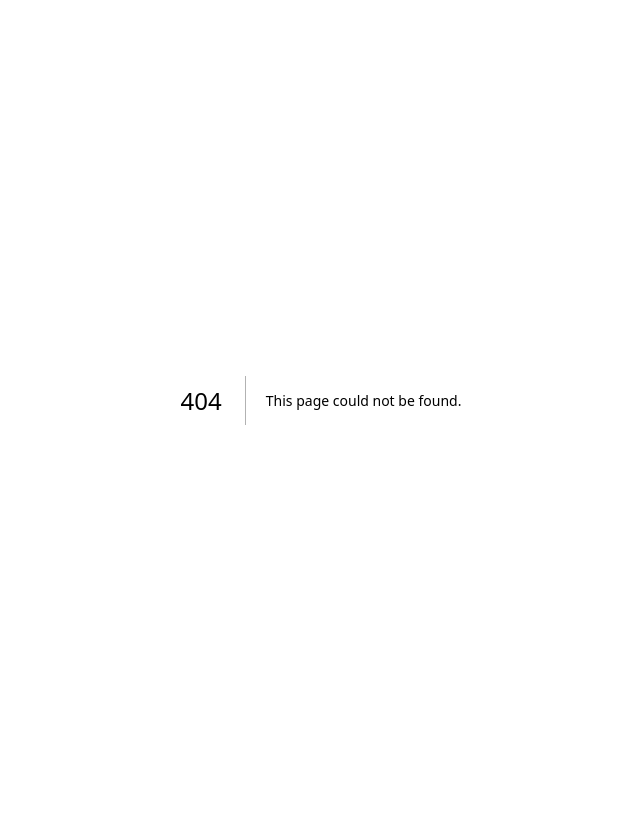
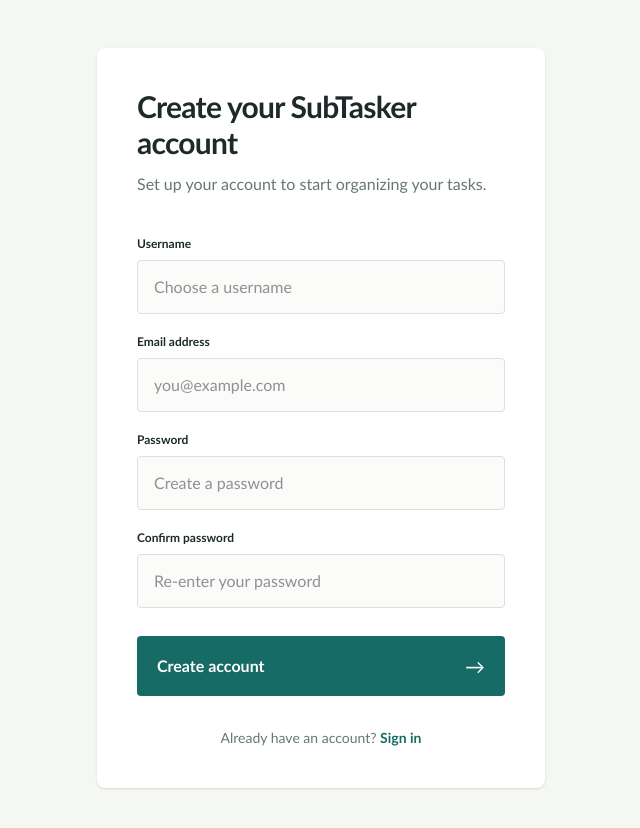
Before and after one commit to BradyBassett/SubTasker, a Next.js app in the folder SubTaskerFrontend/: page /auth/register in a window 1280 px wide. Before the commit this address had no page. Shown: the top 828 px of the page, without its empty margins (319-959 px from the left). Before the commit the page ends 800 px from the top, so only its background shows below. Built offline with nearby package versions, Linux system fonts and the light colour scheme.

Commit message:
feat: implement authentication pages with login and registration forms

```diff
--- /dev/null
+++ b/SubTaskerFrontend/src/app/auth/page.tsx
@@ -0,0 +1,62 @@
+export default function AuthPage() {
+  return (
+    <main className="flex min-h-screen items-center justify-center bg-[#f5f7f2] px-4 py-8 text-[#1e2a2a] sm:px-6 sm:py-12">
+      <section className="w-full max-w-md rounded-lg bg-white p-6 shadow-sm sm:p-10" aria-labelledby="login-heading">
+        <div>
+          <div>
+            <h1 id="login-heading" className="text-2xl font-semibold tracking-tight sm:text-3xl">
+              Sign in to SubTasker
+            </h1>
+            <p className="mt-3 text-[#687776]">Enter your account details to continue.</p>
+          </div>
+
+          <form className="mt-8 grid gap-6 sm:mt-12">
+            <div className="grid gap-2">
+              <label className="text-xs font-bold" htmlFor="email">Email address</label>
+              <input
+                className="w-full rounded border border-[#d9e1dc] bg-[#fbfcfa] px-4 py-3.5 outline-none transition focus:border-[#166b67] focus:ring-4 focus:ring-[#166b67]/15"
+                id="email"
+                name="email"
+                type="email"
+                autoComplete="email"
+                placeholder="you@example.com"
+                required
+              />
+            </div>
+
+            <div className="grid gap-2">
+              <div className="flex items-center justify-between gap-4">
+                <label className="text-xs font-bold" htmlFor="password">Password</label>
+                <a className="text-xs font-bold text-[#166b67] hover:underline" href="#forgot-password">
+                  Forgot password?
+                </a>
+              </div>
+              <input
+                className="w-full rounded border border-[#d9e1dc] bg-[#fbfcfa] px-4 py-3.5 outline-none transition focus:border-[#166b67] focus:ring-4 focus:ring-[#166b67]/15"
+                id="password"
+                name="password"
+                type="password"
+                autoComplete="current-password"
+                placeholder="Enter your password"
+                minLength={6}
+                required
+              />
+            </div>
+
+            <button className="flex items-center justify-between rounded bg-[#166b67] px-5 py-4 font-bold text-white transition hover:-translate-y-px hover:bg-[#0f504d]" type="submit">
+              <span>Log in</span>
+              <span aria-hidden="true" className="text-xl font-normal">&rarr;</span>
+            </button>
+          </form>
+
+          <div className="mt-8 flex flex-wrap justify-center gap-x-1 gap-y-0.5 text-center text-sm text-[#687776]">
+            <span>New to SubTasker?</span>
+            <a className="font-bold text-[#166b67] hover:underline" href="/auth/register">
+              Create new user
+            </a>
+          </div>
+        </div>
+      </section>
+    </main>
+  );
+}
--- /dev/null
+++ b/SubTaskerFrontend/src/app/auth/register/page.tsx
@@ -0,0 +1,79 @@
+export default function RegisterPage() {
+  return (
+    <main className="flex min-h-screen items-center justify-center bg-[#f5f7f2] px-4 py-8 text-[#1e2a2a] sm:px-6 sm:py-12">
+      <section className="w-full max-w-md rounded-lg bg-white p-6 shadow-sm sm:p-10" aria-labelledby="register-heading">
+        <div>
+          <h1 id="register-heading" className="text-2xl font-semibold tracking-tight sm:text-3xl">
+            Create your SubTasker account
+          </h1>
+          <p className="mt-3 text-[#687776]">Set up your account to start organizing your tasks.</p>
+        </div>
+
+        <form className="mt-10 grid gap-5">
+          <div className="grid gap-2">
+            <label className="text-xs font-bold" htmlFor="username">Username</label>
+            <input
+              className="w-full rounded border border-[#d9e1dc] bg-[#fbfcfa] px-4 py-3.5 outline-none transition focus:border-[#166b67] focus:ring-4 focus:ring-[#166b67]/15"
+              id="username"
+              name="username"
+              type="text"
+              autoComplete="username"
+              placeholder="Choose a username"
+              required
+            />
+          </div>
+
+          <div className="grid gap-2">
+            <label className="text-xs font-bold" htmlFor="email">Email address</label>
+            <input
+              className="w-full rounded border border-[#d9e1dc] bg-[#fbfcfa] px-4 py-3.5 outline-none transition focus:border-[#166b67] focus:ring-4 focus:ring-[#166b67]/15"
+              id="email"
+              name="email"
+              type="email"
+              autoComplete="email"
+              placeholder="you@example.com"
+              required
+            />
+          </div>
+
+          <div className="grid gap-2">
+            <label className="text-xs font-bold" htmlFor="password">Password</label>
+            <input
+              className="w-full rounded border border-[#d9e1dc] bg-[#fbfcfa] px-4 py-3.5 outline-none transition focus:border-[#166b67] focus:ring-4 focus:ring-[#166b67]/15"
+              id="password"
+              name="password"
+              type="password"
+              autoComplete="new-password"
+              placeholder="Create a password"
+              minLength={6}
+              required
+            />
+          </div>
+
+          <div className="grid gap-2">
+            <label className="text-xs font-bold" htmlFor="confirm-password">Confirm password</label>
+            <input
+              className="w-full rounded border border-[#d9e1dc] bg-[#fbfcfa] px-4 py-3.5 outline-none transition focus:border-[#166b67] focus:ring-4 focus:ring-[#166b67]/15"
+              id="confirm-password"
+              name="confirmPassword"
+              type="password"
+              autoComplete="new-password"
+              placeholder="Re-enter your password"
+              minLength={6}
+              required
+            />
+          </div>
+
+          <button className="mt-2 flex items-center justify-between rounded bg-[#166b67] px-5 py-4 font-bold text-white transition hover:-translate-y-px hover:bg-[#0f504d]" type="submit">
+            <span>Create account</span>
+            <span aria-hidden="true" className="text-xl font-normal">&rarr;</span>
+          </button>
+        </form>
+
+        <p className="mt-8 text-center text-sm text-[#687776]">
+          Already have an account? <a className="font-bold text-[#166b67] hover:underline" href="/auth">Sign in</a>
+        </p>
+      </section>
+    </main>
+  );
+}
--- a/SubTaskerFrontend/src/app/page.tsx
+++ b/SubTaskerFrontend/src/app/page.tsx
@@ -1,69 +1,5 @@
-import Image from "next/image";
+import { redirect } from "next/navigation";
 
 export default function Home() {
-  return (
-    <div className="flex flex-col flex-1 items-center justify-center bg-zinc-50 font-sans dark:bg-black">
-      <main className="flex flex-1 w-full max-w-3xl flex-col items-center justify-between py-32 px-16 bg-white dark:bg-black sm:items-start">
-        <Image
-          className="dark:invert h-5 w-[100px]"
-          src="/next.svg"
-          alt="Next.js logo"
-          width={100}
-          height={20}
-          priority
-        />
-        <div className="flex flex-col items-center gap-6 text-center sm:items-start sm:text-left">
-          <h1 className="max-w-xs text-3xl font-semibold leading-10 tracking-tight text-black dark:text-zinc-50">
-            To get started, edit the{" "}
-            <code className="rounded bg-black/[.06] px-1.5 py-0.5 font-mono text-[0.9em] dark:bg-white/[.08]">
-              page.tsx
-            </code>{" "}
-            file.
-          </h1>
-          <p className="max-w-md text-lg leading-8 text-zinc-600 dark:text-zinc-400">
-            Looking for a starting point or more instructions? Head over to{" "}
-            <a
-              href="https://vercel.com/templates?framework=next.js&utm_source=create-next-app&utm_medium=appdir-template-tw&utm_campaign=create-next-app"
-              className="font-medium text-zinc-950 dark:text-zinc-50"
-            >
-              Templates
-            </a>{" "}
-            or the{" "}
-            <a
-              href="https://nextjs.org/learn?utm_source=create-next-app&utm_medium=appdir-template-tw&utm_campaign=create-next-app"
-              className="font-medium text-zinc-950 dark:text-zinc-50"
-            >
-              Learning
-            </a>{" "}
-            center.
-          </p>
-        </div>
-        <div className="flex flex-col gap-4 text-base font-medium sm:flex-row">
-          <a
-            className="flex h-12 w-full items-center justify-center gap-2 rounded-full bg-foreground px-5 text-background transition-colors hover:bg-[#383838] dark:hover:bg-[#ccc] md:w-[158px]"
-            href="https://vercel.com/new?utm_source=create-next-app&utm_medium=appdir-template-tw&utm_campaign=create-next-app"
-            target="_blank"
-            rel="noopener noreferrer"
-          >
-            <Image
-              className="dark:invert h-[14px] w-4"
-              src="/vercel.svg"
-              alt="Vercel logomark"
-              width={16}
-              height={14}
-            />
-            Deploy Now
-          </a>
-          <a
-            className="flex h-12 w-full items-center justify-center rounded-full border border-solid border-black/[.08] px-5 transition-colors hover:border-transparent hover:bg-black/[.04] dark:border-white/[.145] dark:hover:bg-[#1a1a1a] md:w-[158px]"
-            href="https://nextjs.org/docs?utm_source=create-next-app&utm_medium=appdir-template-tw&utm_campaign=create-next-app"
-            target="_blank"
-            rel="noopener noreferrer"
-          >
-            Documentation
-          </a>
-        </div>
-      </main>
-    </div>
-  );
+  redirect("/auth");
 }
```
